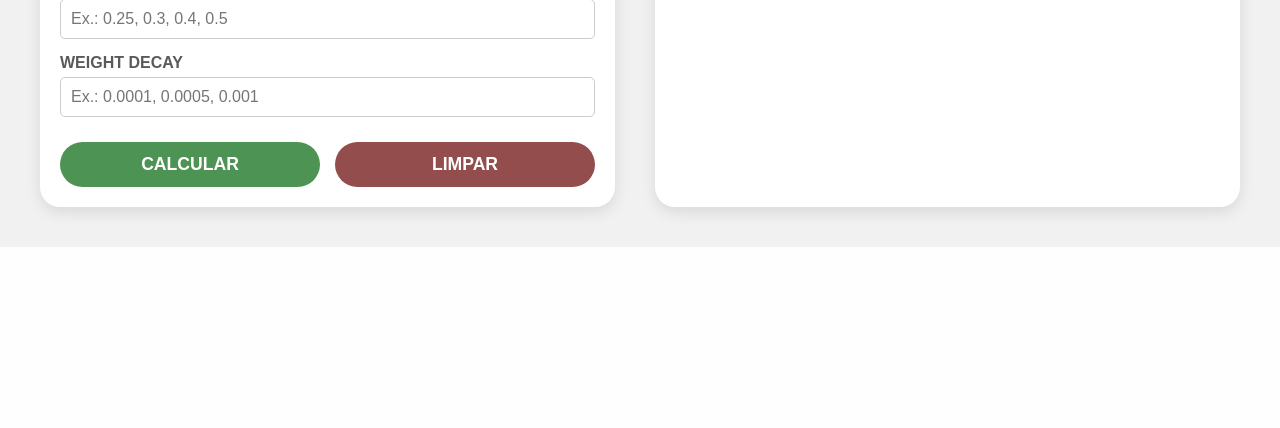
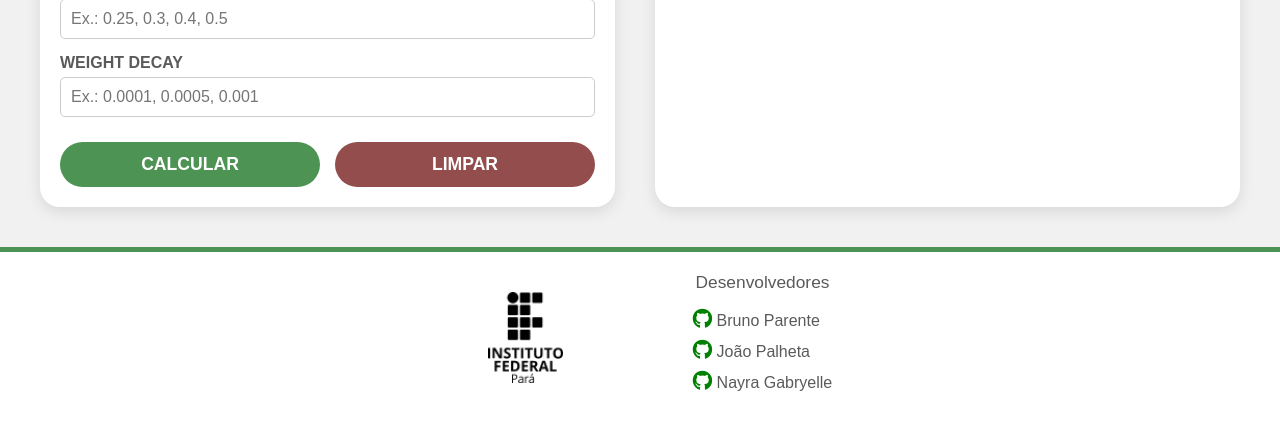
Before and after one commit to Brun0Henr1que/redes-convolucionais-Algoritmo-genetico, a FastAPI app: page / in a window 1280 px wide. Shown: the part 779-1207 px from the top of the page. Before the commit the page ends 1026 px from the top, so only its background shows below. Run offline with FastAPI, Linux system fonts and the light colour scheme.

Commit message:
Alteração ag

```diff
--- a/MICROSSERVICO/app/templates/Home.html
+++ b/MICROSSERVICO/app/templates/Home.html
@@ -23,6 +23,7 @@
   </header>
 
   <div class="container">
+
     <div class="card">
       <form id="configForm" autocomplete="off" method="post" action="/parametros" >
         <div class="input-group" title="NFC">
@@ -110,6 +111,21 @@
       </div>
     </div>
   </div>
+  <footer>
+    <figure>
+      <img src="assets/img/Logo_ifpa.png" alt="">
+    </figure>
+    <div class="footer-desenvolvedores">
+        <nav>
+          <span class="footer-desenvolvedores-title">Desenvolvedores</span>
+          <ul>
+            <li><i class="fa-brands fa-github"></i> Bruno Parente</li>
+            <li><i class="fa-brands fa-github"></i> João Palheta</li>
+            <li><i class="fa-brands fa-github"></i> Nayra Gabryelle</li>
+          </ul>
+        </nav>
+    </div>
+  </footer>
  <script>
   // Modo escuro
   const btn = document.getElementById('toggle-dark');
--- a/MICROSSERVICO/app/templates/assets/css/style.css
+++ b/MICROSSERVICO/app/templates/assets/css/style.css
@@ -321,6 +321,57 @@
         padding: 40px;
     }
 
+    footer{
+      text-align:center;
+      display: flex;
+      justify-content: center;
+      align-items: center;
+      background-color:#fff;
+      padding: 20px;
+      flex-direction: row;
+      border-top: 5px solid #4D9353 ;
+      gap: 90px;
+
+    }
+
+    footer .footer-desenvolvedores{
+      display: flex;
+      flex-direction: column;
+      align-items:start;
+      justify-content:start;
+      flew-wrap: flex;
+      gap: 10px;
+      color: #5A5A5A;
+    }
+
+    footer .footer-desenvolvedores nav ul {
+      list-style: none;
+      display: flex;
+      flex-direction: column;
+      align-items:start;
+      gap: 10px;
+      padding:0px;
+    }
+
+    footer .footer-desenvolvedores i{
+      color:green;
+      font-size: 15pt;
+    }
+
+    footer .footer-desenvolvedores-title{
+      font-size: 13pt;
+    }
+
+    footer figure{
+      filter: invert(1);
+      padding: 0px;
+    }
+
+    footer figure img{
+      width: 75px;
+    }
+
+
 
     /* Responsividade */
     @media(max-width: 900px) {
@@ -446,3 +497,21 @@ body.dark-mode .legend-box-true{
 body.dark-mode .legend-box-false{
     color:#ff6b6b;
 }
+
+body.dark-mode footer{
+      background-color:#1E1E1E;
+      border-top: 5px solid #1E4022 ;
+    }
+
+    body.dark-mode footer .footer-desenvolvedores{
+      color: #E0E0E0;
+    }
+
+
+    body.dark-mode footer .footer-desenvolvedores i{
+      color:#4D9353;
+    }
+
+    body.dark-mode footer figure{
+      filter: invert(0);
+    }
```
Also changed, not shown: MICROSSERVICO/app/templates/Resultados.html (+15 -1 lines).
